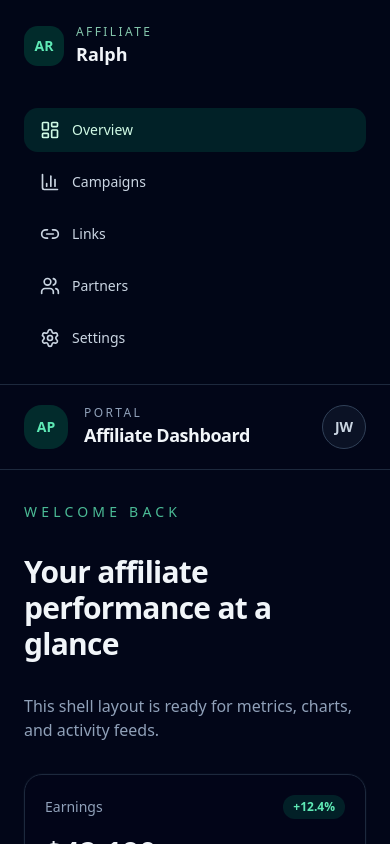
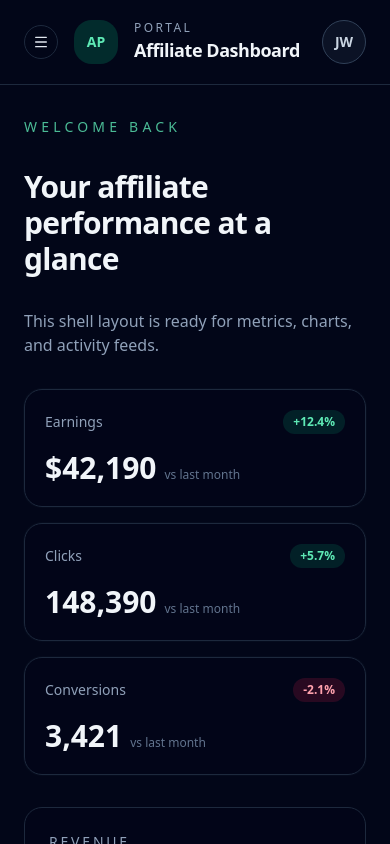
Before and after one commit to josh-wang-chaos/affiliate-ralph-experiment, a Next.js app: page / in a window 390 px wide. Shown: the top 844 px of the page. Built offline with nearby package versions, Linux system fonts and the light colour scheme.

Commit message:
Make dashboard layout responsive

```diff
--- a/src/app/(dashboard)/layout.tsx
+++ b/src/app/(dashboard)/layout.tsx
@@ -1,4 +1,15 @@
-import { BarChart3, LayoutDashboard, Link2, Settings, Users } from "lucide-react";
+"use client";
+
+import { useState } from "react";
+import {
+  BarChart3,
+  LayoutDashboard,
+  Link2,
+  Menu,
+  Settings,
+  Users,
+  X,
+} from "lucide-react";
 
 const navItems = [
   { label: "Overview", icon: LayoutDashboard, active: true },
@@ -13,15 +24,68 @@ export default function DashboardLayout({
 }: Readonly<{
   children: React.ReactNode;
 }>) {
+  const [mobileOpen, setMobileOpen] = useState(false);
+
   return (
     <div className="min-h-screen bg-slate-950 text-slate-100">
-      <div className="grid min-h-screen grid-cols-1 lg:grid-cols-[260px_1fr]">
-        <aside className="border-b border-slate-800 bg-slate-950/40 p-6 lg:border-b-0 lg:border-r">
+      {mobileOpen ? (
+        <div className="fixed inset-0 z-50 flex md:hidden">
+          <button
+            aria-label="Close navigation"
+            className="absolute inset-0 bg-slate-950/80"
+            onClick={() => setMobileOpen(false)}
+            type="button"
+          />
+          <aside className="relative h-full w-72 border-r border-slate-800 bg-slate-950/95 p-6">
+            <div className="flex items-center justify-between">
+              <div className="flex items-center gap-3">
+                <div className="flex h-10 w-10 items-center justify-center rounded-xl bg-emerald-500/20 text-emerald-300">
+                  <span className="text-sm font-semibold">AR</span>
+                </div>
+                <div>
+                  <p className="text-xs uppercase tracking-[0.2em] text-emerald-200/80">
+                    Affiliate
+                  </p>
+                  <p className="text-lg font-semibold text-slate-100">Ralph</p>
+                </div>
+              </div>
+              <button
+                className="rounded-full border border-slate-800 p-2 text-slate-200"
+                onClick={() => setMobileOpen(false)}
+                type="button"
+              >
+                <X className="h-4 w-4" />
+              </button>
+            </div>
+            <nav className="mt-10 space-y-2 text-sm">
+              {navItems.map((item) => {
+                const Icon = item.icon;
+                return (
+                  <button
+                    key={item.label}
+                    className={`flex w-full items-center gap-3 rounded-xl px-4 py-3 text-left transition ${
+                      item.active
+                        ? "bg-emerald-500/15 text-emerald-100"
+                        : "text-slate-300 hover:bg-slate-900/70 hover:text-white"
+                    }`}
+                    type="button"
+                  >
+                    <Icon className="h-5 w-5" />
+                    <span>{item.label}</span>
+                  </button>
+                );
+              })}
+            </nav>
+          </aside>
+        </div>
+      ) : null}
+      <div className="grid min-h-screen grid-cols-1 md:grid-cols-[88px_1fr] lg:grid-cols-[260px_1fr]">
+        <aside className="hidden border-r border-slate-800 bg-slate-950/40 p-6 md:block">
           <div className="flex items-center gap-3">
             <div className="flex h-10 w-10 items-center justify-center rounded-xl bg-emerald-500/20 text-emerald-300">
               <span className="text-sm font-semibold">AR</span>
             </div>
-            <div>
+            <div className="hidden lg:block">
               <p className="text-xs uppercase tracking-[0.2em] text-emerald-200/80">
                 Affiliate
               </p>
@@ -34,7 +98,7 @@ export default function DashboardLayout({
               return (
                 <button
                   key={item.label}
-                  className={`flex w-full items-center gap-3 rounded-xl px-4 py-3 text-left transition ${
+                  className={`flex w-full items-center gap-3 rounded-xl px-3 py-3 text-left transition ${
                     item.active
                       ? "bg-emerald-500/15 text-emerald-100"
                       : "text-slate-300 hover:bg-slate-900/70 hover:text-white"
@@ -42,7 +106,7 @@ export default function DashboardLayout({
                   type="button"
                 >
                   <Icon className="h-5 w-5" />
-                  <span>{item.label}</span>
+                  <span className="hidden lg:inline">{item.label}</span>
                 </button>
               );
             })}
@@ -51,6 +115,14 @@ export default function DashboardLayout({
         <div className="flex min-h-screen flex-col">
           <header className="flex items-center justify-between border-b border-slate-800 px-6 py-5">
             <div className="flex items-center gap-4">
+              <button
+                aria-label="Open navigation"
+                className="rounded-full border border-slate-800 p-2 text-slate-200 md:hidden"
+                onClick={() => setMobileOpen(true)}
+                type="button"
+              >
+                <Menu className="h-4 w-4" />
+              </button>
               <div className="flex h-11 w-11 items-center justify-center rounded-2xl bg-emerald-500/20 text-emerald-300">
                 <span className="text-sm font-semibold">AP</span>
               </div>
```
Also changed, not shown: progress.txt.
